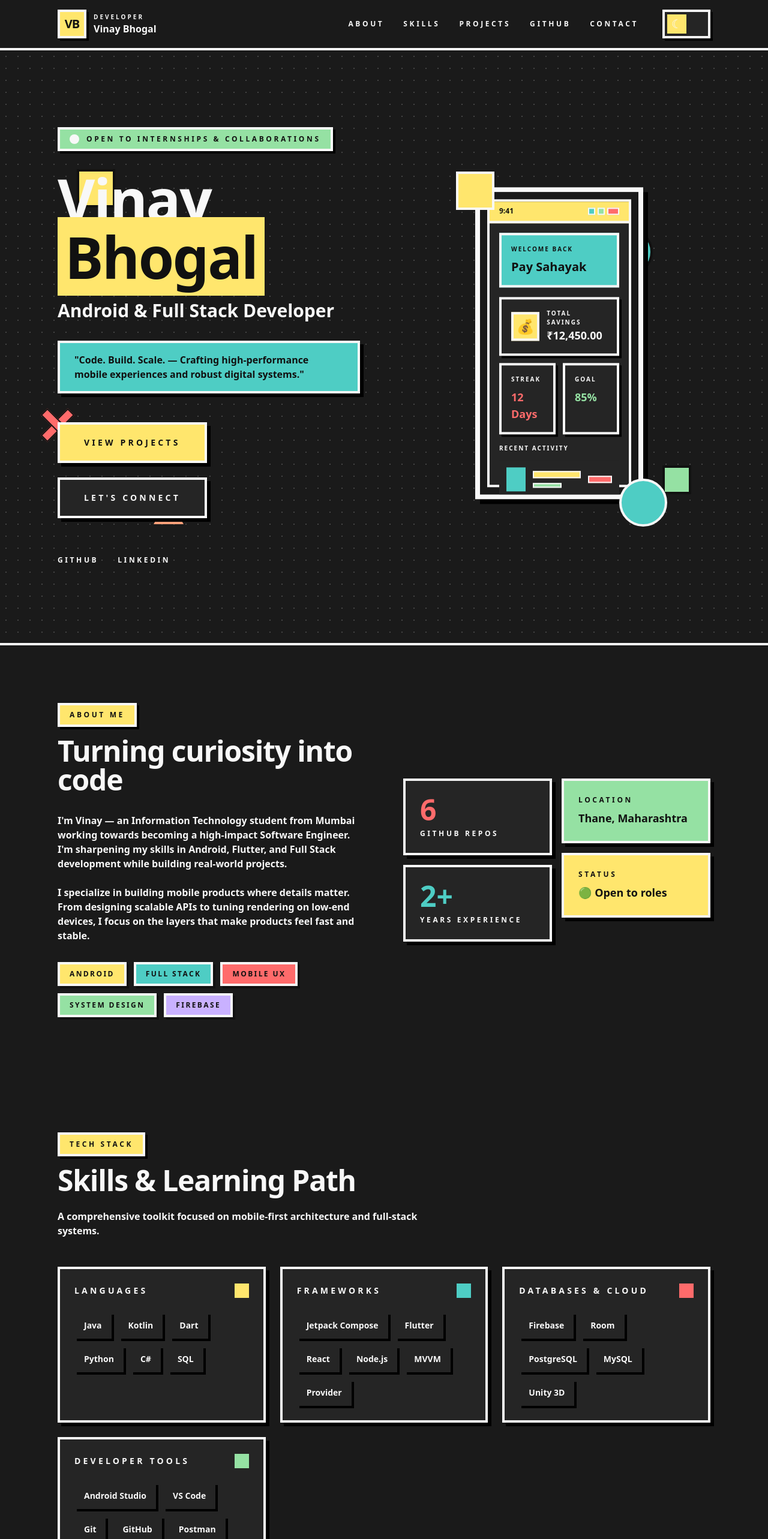
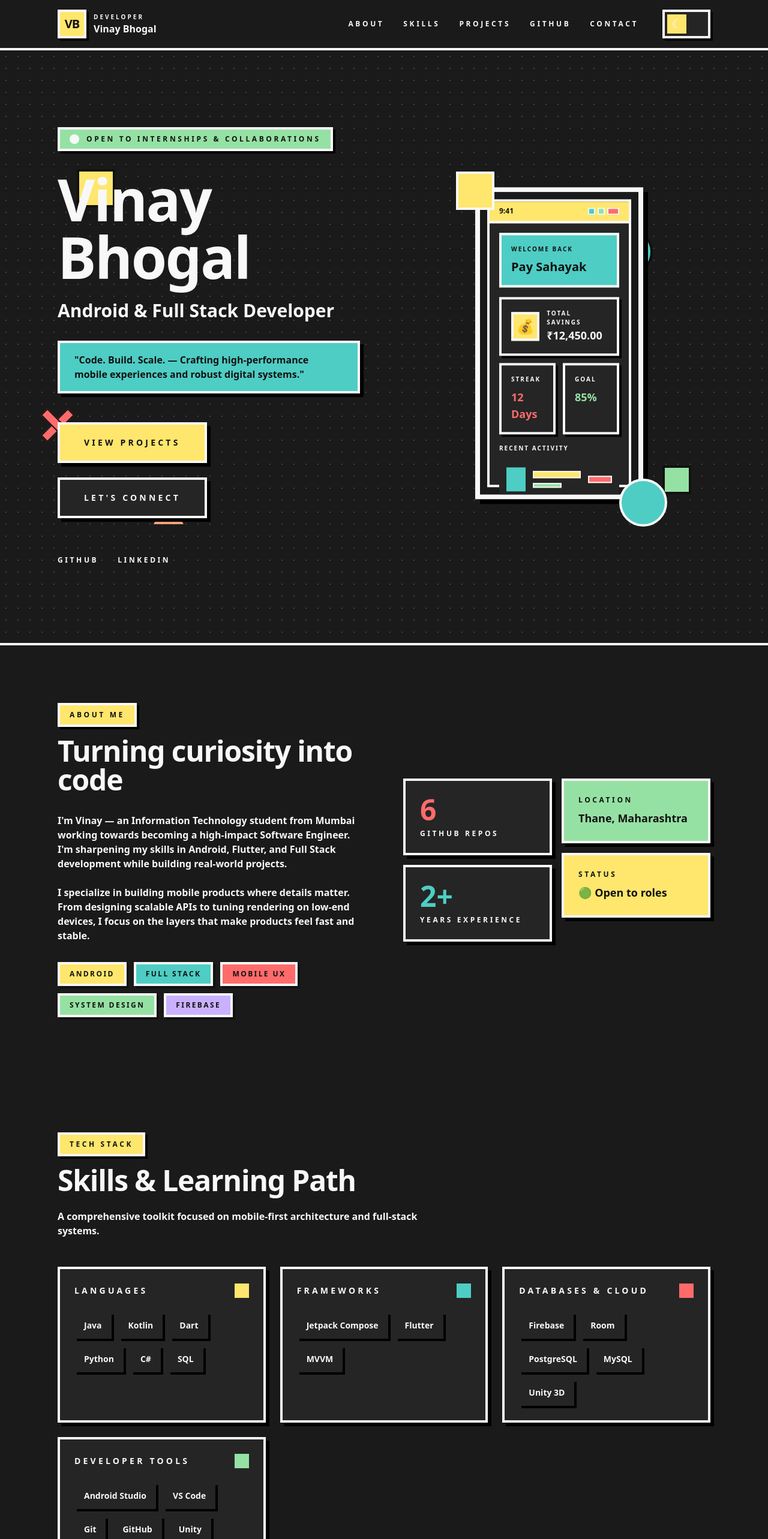
Before and after one commit to Vinay-ops/Portfolio-Website, a Next.js app: page / in a window 1280 px wide. Shown: the top 2566 px of the page at 60% size. Built offline with nearby package versions, Linux system fonts and the light colour scheme.

Commit message:
Fix ESLint, remove Bhogal highlight, clean up skills

```diff
--- a/components/hero.tsx
+++ b/components/hero.tsx
@@ -31,7 +31,7 @@ export default function Hero() {
 
             <h1 className="text-6xl font-black tracking-tight text-neo-black sm:text-7xl lg:text-8xl dark:text-neo-white">
               Vinay<br />
-              <span className="bg-neo-yellow px-3 dark:text-neo-black">Bhogal</span>
+              Bhogal
             </h1>
 
             <p className="mt-6 text-2xl font-bold text-neo-black sm:text-3xl dark:text-neo-white">
--- a/lib/resume.ts
+++ b/lib/resume.ts
@@ -42,7 +42,7 @@ export const SKILL_GROUPS: SkillGroup[] = [
   { category: "Languages", values: ["Java", "Kotlin", "Dart", "Python", "C#", "SQL"] },
   {
     category: "Frameworks",
-    values: ["Jetpack Compose", "Flutter", "React", "Node.js", "MVVM", "Provider"]
+    values: ["Jetpack Compose", "Flutter", "MVVM"]
   },
   {
     category: "Databases & Cloud",
@@ -50,7 +50,7 @@ export const SKILL_GROUPS: SkillGroup[] = [
   },
   {
     category: "Developer Tools",
-    values: ["Android Studio", "VS Code", "Git", "GitHub", "Postman", "Unity"]
+    values: ["Android Studio", "VS Code", "Git", "GitHub", "Unity"]
   }
 ];
 
```
Also changed, not shown: .eslintrc.json.
